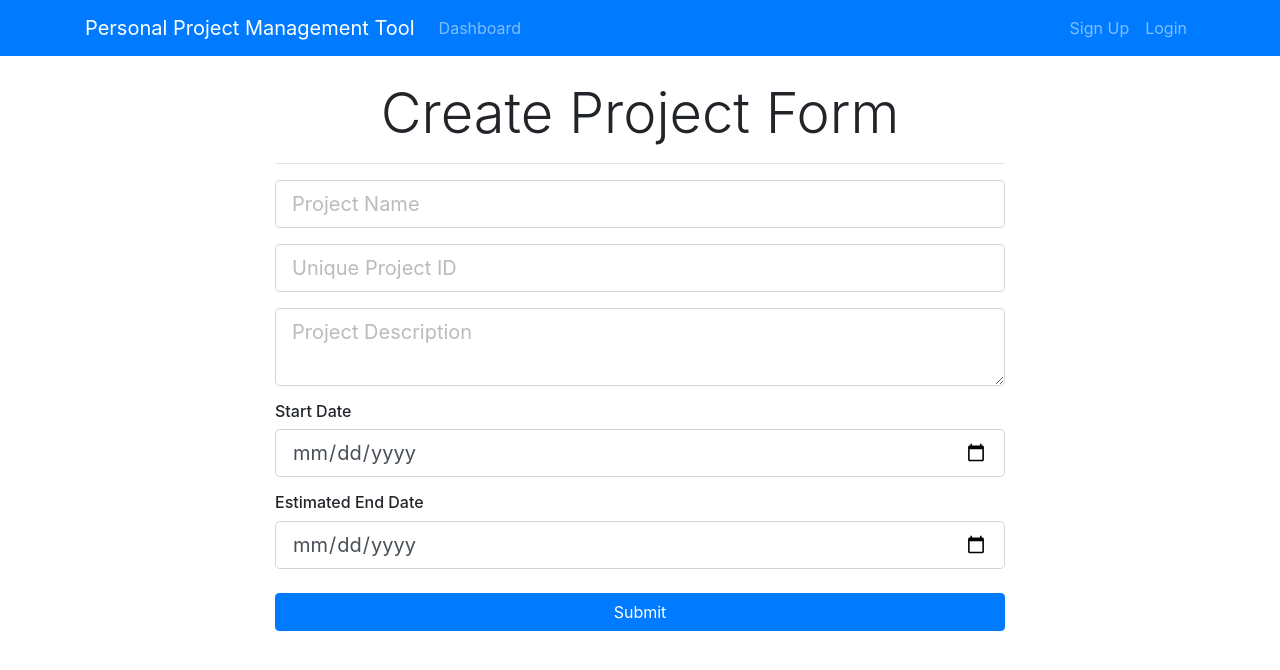
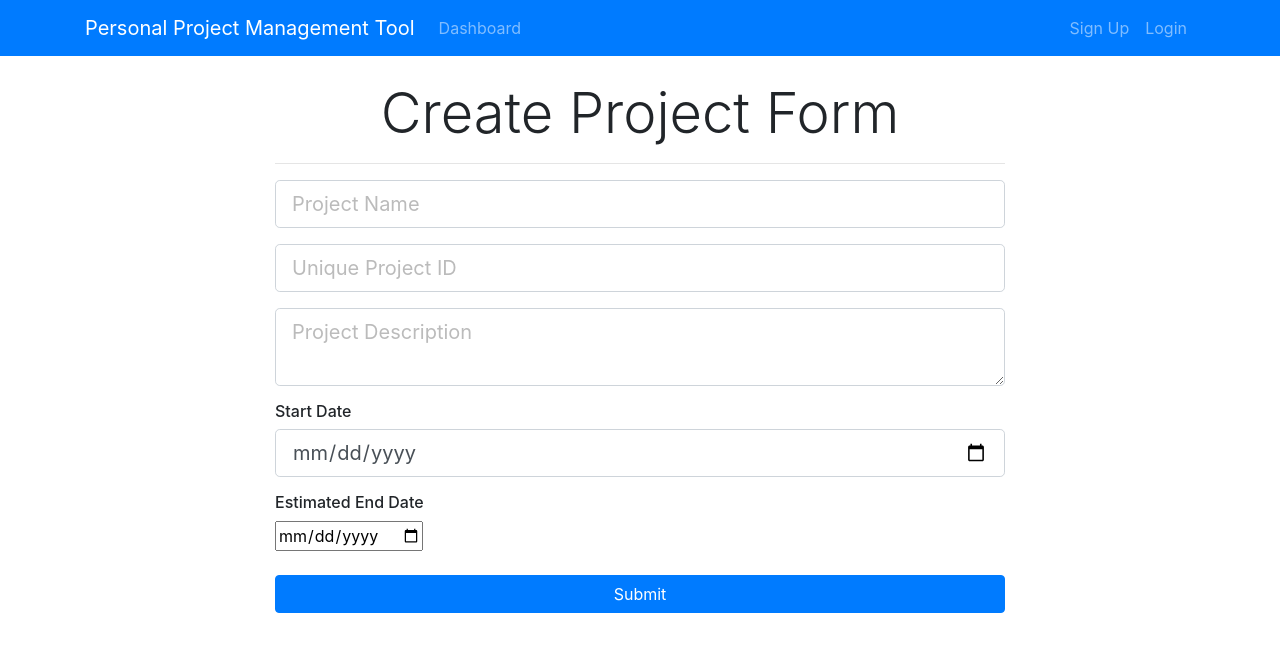
Before and after one commit to dvul95/PPMTool, a React (Create React App) app in the folder ppmtool-react/: page /addProject in a window 1280 px wide. Shown: the top 670 px of the page. Built offline with nearby package versions, Linux system fonts and the light colour scheme.

Commit message:
update input fields

```diff
--- a/ppmtool-react/src/components/Project/AddProject.js
+++ b/ppmtool-react/src/components/Project/AddProject.js
@@ -10,6 +10,12 @@ class AddProject extends Component {
       startDate: "",
       endDate: ""
     };
+
+    this.onChange = this.onChange.bind(this);
+  }
+
+  onChange(e) {
+    this.setState({ [e.target.name]: e.target.value });
   }
 
   render() {
@@ -29,6 +35,7 @@ class AddProject extends Component {
                       placeholder="Project Name"
                       name="projectName"
                       value={this.state.projectName}
+                      onChange={this.onChange}
                     />
                   </div>
                   <div className="form-group">
@@ -38,6 +45,7 @@ class AddProject extends Component {
                       placeholder="Unique Project ID"
                       name="projectIdentifier"
                       value={this.state.projectIdentifier}
+                      onChange={this.onChange}
                     />
                   </div>
                   <div className="form-group">
@@ -46,6 +54,7 @@ class AddProject extends Component {
                       placeholder="Project Description"
                       name="projectDescription"
                       value={this.state.projectDescription}
+                      onChange={this.onChange}
                     ></textarea>
                   </div>
                   <h6>Start Date</h6>
@@ -55,16 +64,12 @@ class AddProject extends Component {
                       className="form-control form-control-lg"
                       name="startDate"
                       value={this.state.startDate}
+                      onChange={this.onChange}
                     />
                   </div>
                   <h6>Estimated End Date</h6>
                   <div className="form-group">
-                    <input
-                      type="date"
-                      className="form-control form-control-lg"
-                      name="endDate"
-                      value={this.state.endDate}
-                    />
+                    <input type="date" onChange={this.onChange} />
                   </div>
 
                   <input
```
